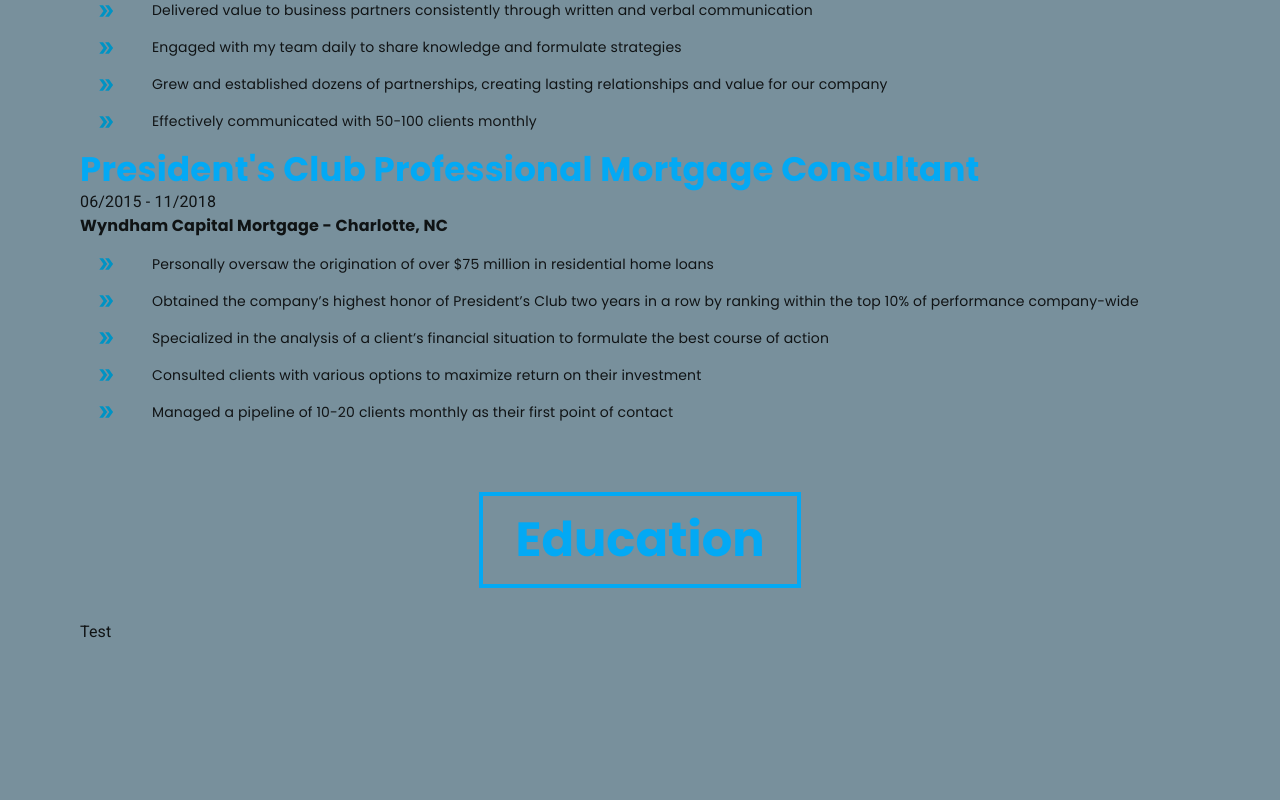
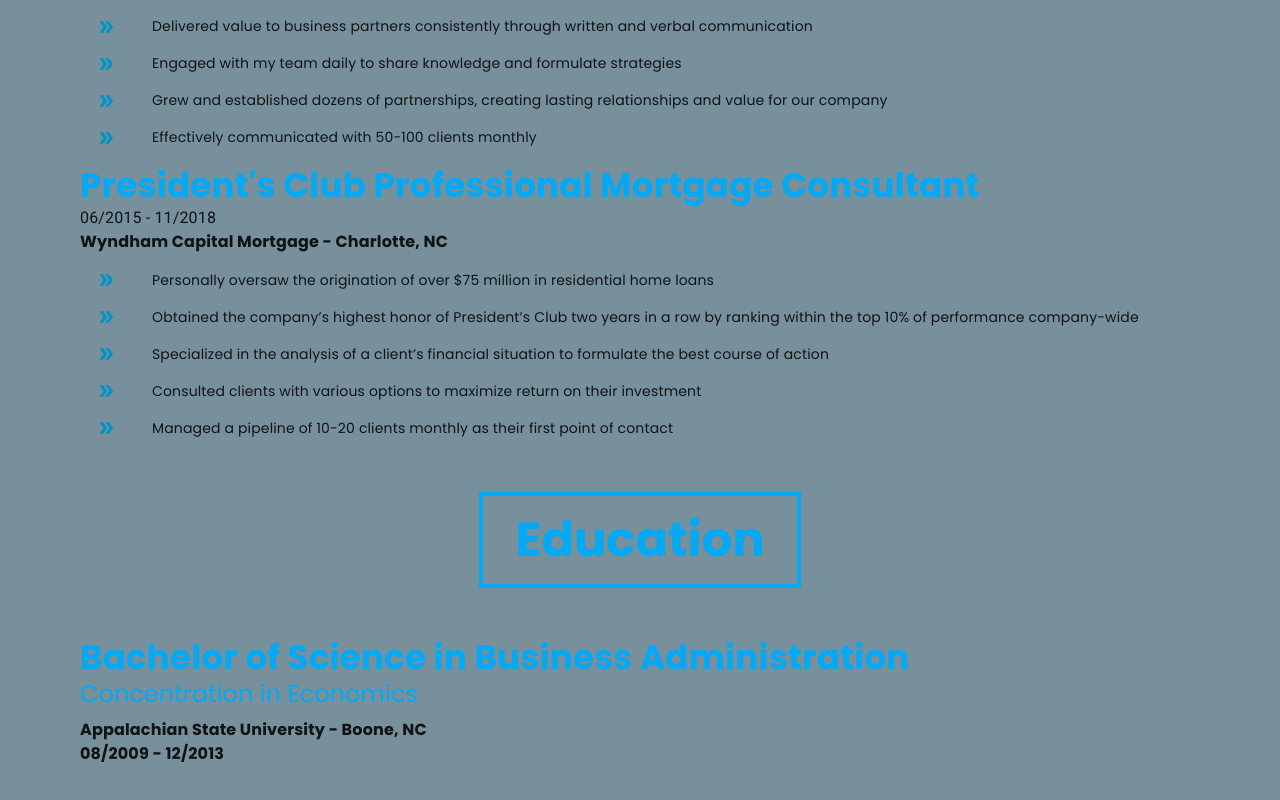
Before and after one commit to jpal91/resume, a Next.js app: page / in a window 1280 px wide. Shown: the part 1908-2708 px from the top of the page. Built offline with nearby package versions, Linux system fonts and the light colour scheme.

Commit message:
finished education section

```diff
--- a/components/Sections/Education.js
+++ b/components/Sections/Education.js
@@ -41,8 +41,11 @@
                         </Grid>
                     </Fade>
 
-                        <Grid item xs={12} sx={{p: 2, mt: 2, animation: inView && `${slideIn} 0.5s ease-in 0.5s forwards`, opacity: 0 }}>
-                            <Typography>Test</Typography>
+                        <Grid item xs={12} sx={{p: 2, mt: 4, animation: inView && `${slideIn} 0.5s ease-in 0.5s forwards`, opacity: 0}}>
+                            <Typography variant='h4'>Bachelor of Science in Business Administration</Typography>
+                            <Typography variant='h5' sx={{ mb: 1 }}>Concentration in Economics</Typography>
+                            <Typography variant='bodyBold' component={'p'}>Appalachian State University - Boone, NC</Typography>
+                            <Typography variant='bodyBold' component={'p'}>08/2009 - 12/2013</Typography>
                         </Grid>
                     <div ref={eduRef}></div>
                 </>
--- a/components/Sections/WorkHistory.js
+++ b/components/Sections/WorkHistory.js
@@ -54,7 +54,7 @@
                 </Grid>
             </Fade>
             {/* <Fade in={inView} timeout={{ enter: 1000 }}> */}
-            <Grid ref={ref} item xs={12} sx={{p: 2, mt: 2,}}>
+            <Grid ref={ref} item xs={12} sx={{p: 2, mt: 4,}}>
                 {workInfo.jobs.map((e) => {
                     const { name, startDate, endDate, title, location, bulletPoints } = e
 
--- a/pages/index.js
+++ b/pages/index.js
@@ -91,10 +91,10 @@
 
 					<Skills icons={icons} skillsObj={skillsObj}/>
 				</Grid>
-				<Grid container sx={{ display: 'flex', flexDirection: 'row', height: '100vh', alignContent: 'flex-start' }}>
+				<Grid container sx={{ display: 'flex', flexDirection: 'row', minHeight: '100vh', alignContent: 'flex-start' }}>
 					<WorkHistory workInfo={workObj}/>
 				</Grid>
-				<Grid container sx={{ display: 'flex', pb: 40, flexDirection: 'column'}}>
+				<Grid container sx={{ display: 'flex', flexDirection: 'row', height: '100vh', alignContent: 'flex-start'}}>
 					<Education />
 				</Grid>
 			</Container>
--- a/styles/theme/base/typography.js
+++ b/styles/theme/base/typography.js
@@ -41,13 +41,18 @@
 		fontFamily: poppins.regular,
 		color: primary.main
 	},
+	h5: {
+		fontWeight: baseProperties.fontWeightRegular,
+		fontFamily: poppins.regular,
+		color: primary.main
+	},
 	body: {
 		fontWeight: baseProperties.fontWeightRegular,
 		fontFamily: poppins.regular
 	},
 	bodyBold: {
 		fontWeight: baseProperties.fontWeightBold,
-		fontFamily: poppins.regular
+		fontFamily: poppins.regular,
 	}
 };
 
```
